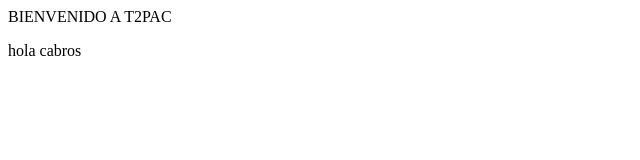
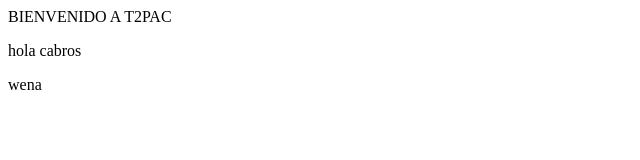
Before and after one commit to javn10/prueba-seccion1D, a plain HTML site: page index.html in a window 1280 px wide. Shown: the full height of the page, 0-640 px from the left. Drawn offline with Linux system fonts and the light colour scheme.

Commit message:
otro cambio

```diff
--- a/index.html
+++ b/index.html
@@ -8,5 +8,6 @@
 <body>
     <a> BIENVENIDO A T2PAC</a>
     <p>hola cabros</p>
+    <p>wena</p>
 </body>
 </html>
```
